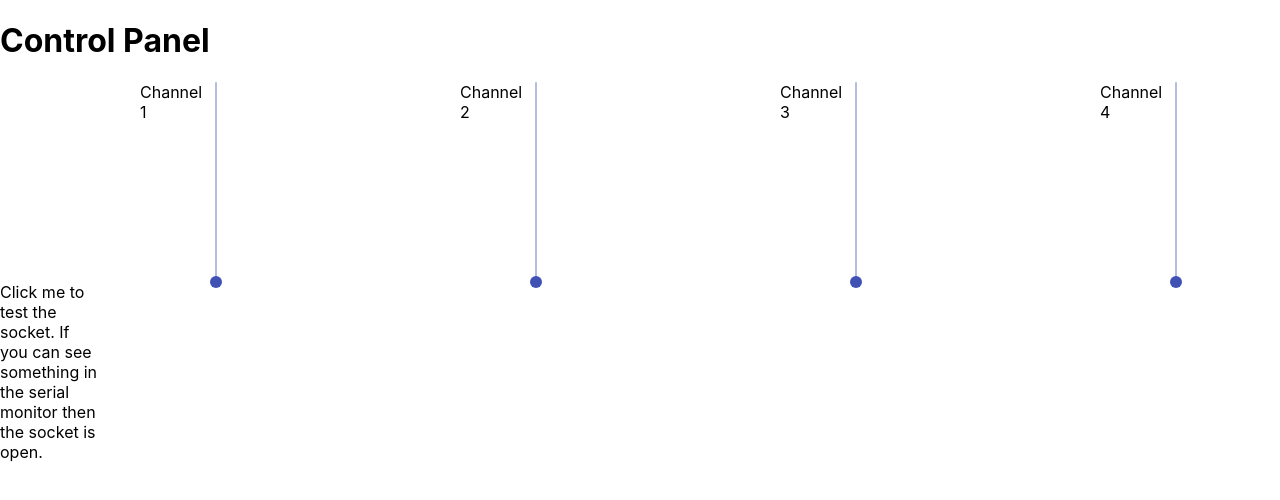
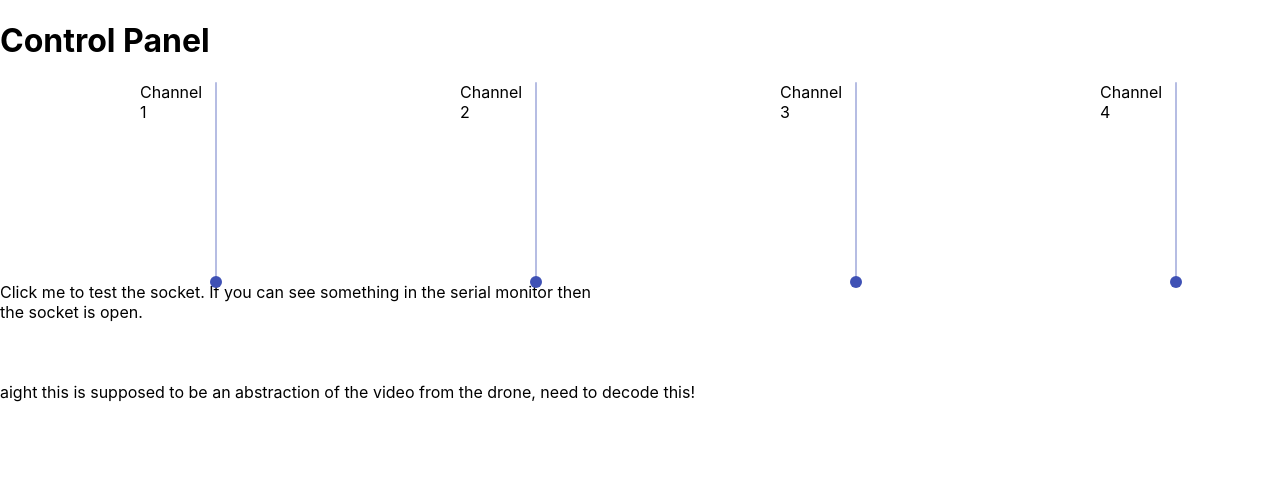
Before and after one commit to pinkfloydfan/ESPDroneClient, a React (Create React App) app: page / in a window 1280 px wide. Shown: the top 500 px of the page. Built offline with nearby package versions, Linux system fonts and the light colour scheme; no server answers.

Commit message:
Improved blob handling

```diff
--- a/src/Components/HomePage.js
+++ b/src/Components/HomePage.js
@@ -1,6 +1,10 @@
 import React from 'react'
 import SliderModule from './SliderModule'
+import VideoDisplay from './VideoDisplay'
 
+//TODO: make this automatically retry if websocket connection lost, add some sort of websocket status indicator
+//...or even better, embed this component in a sort of login page where the websocket IP/port can be entered first.
+//...also, pretty sure that in the near future, if the websocket is to communicate anything more than image data, improve the comms protocol!
 const ws = new WebSocket('ws://192.168.4.22:80');
 
 class HomePage extends React.Component {
@@ -9,18 +13,39 @@ class HomePage extends React.Component {
     constructor(props) {
 
         super(props)
+
+        //stackoverflow said this would work
+        ws.binaryType = "arraybuffer"
+
+        //RC channel inputs from 0 to 100
         this.state = {
             channelInputs: {
                 channel1: 0,
                 channel2: 0,
                 channel3: 0,
                 channel4: 0
-            }
+            },
+
+            //placeholder for image - NOPE NOPE NOPE
+
+            imageString: ''
         }
 
 
         this.sliderHandler = this.sliderHandler.bind(this)
+
+        ws.onmessage = function (event) {
+            //let's make a big assumption that event.data is a blob
+            var rawBinary = []
+            rawBinary.push(event.data)
+            var url = URL.createObjectURL(new Blob(rawBinary, {type: 'image/jpeg'}))
+            this.setState({
+                imageString: url
+            })
+        }.bind(this)
     }
+
+
 
     sliderHandler(key, value) {
         var inputs = this.state.channelInputs
@@ -40,8 +65,10 @@ class HomePage extends React.Component {
 
 
     }
-
-    //dirty af, added null character at end.
+    /*
+    simple function to read the channel values from the state of this component and turn them into a simple string a dumb C++ microcontroller can read.
+    Literally just joins them with commas and adds a null character at the end.
+    */
     processJSON() {
         var commandString = this.state.channelInputs.channel1 + ", " + this.state.channelInputs.channel2 + ", " + this.state.channelInputs.channel3 + ", " + this.state.channelInputs.channel4 + "\0"
         return commandString
@@ -49,7 +76,12 @@ class HomePage extends React.Component {
 
     render() {
         return(
-            <div>
+            <div style = {
+                {
+                    display: "flex",
+                    flexDirection: "column"
+                }
+            }>
                 <h1>
                     Control Panel
                 </h1>
@@ -66,7 +98,7 @@ class HomePage extends React.Component {
                 <div
                     style = {{
                         background: this.state.color,
-                    width: 100,
+                        width: 600,
                         height: 100
                     }}
                     onClick={() => {
@@ -76,6 +108,9 @@ class HomePage extends React.Component {
                     }>
                     Click me to test the socket. If you can see something in the serial monitor then the socket is open.
                 </div>
+                <div>
+                    <VideoDisplay imageString = {this.state.imageString}/>
+                </div>
             </div>
 
         )
--- /dev/null
+++ b/src/Components/VideoDisplay.js
@@ -0,0 +1,25 @@
+import React from 'react'
+
+class VideoDisplay extends React.Component {
+    render() {
+        return(
+            <div style = {
+                {
+                    display: "flex",
+                    flexDirection: "column"
+                }
+            }>
+
+            <div>
+                aight this is supposed to be an abstraction of the video from the drone, need to decode this!
+            </div>
+            <div>
+                {this.props.imageString}
+            </div>
+
+            </div>
+        )
+    }
+}
+
+export default VideoDisplay;
```
Lines whose indentation alone changed are shown as unchanged.
